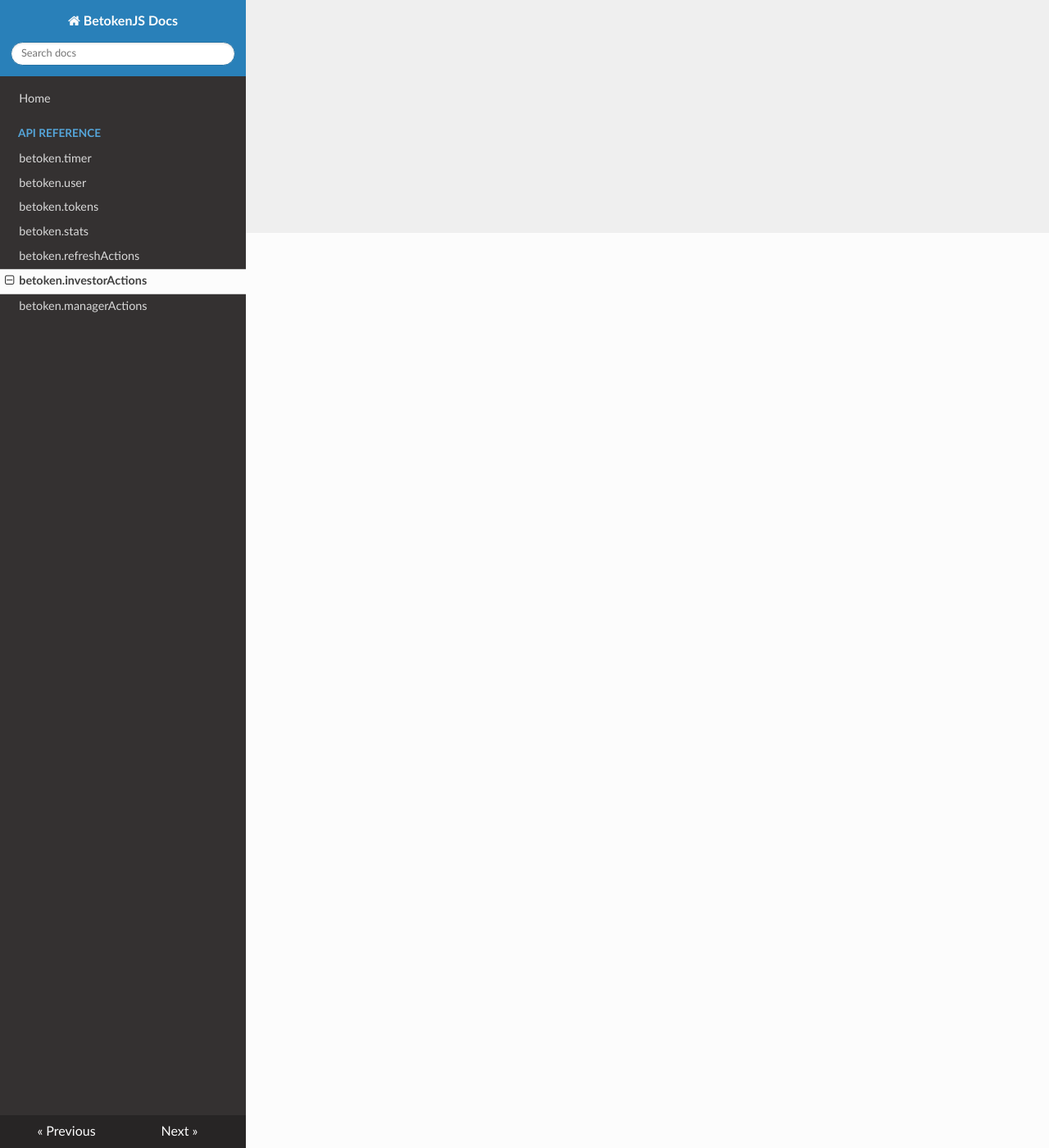
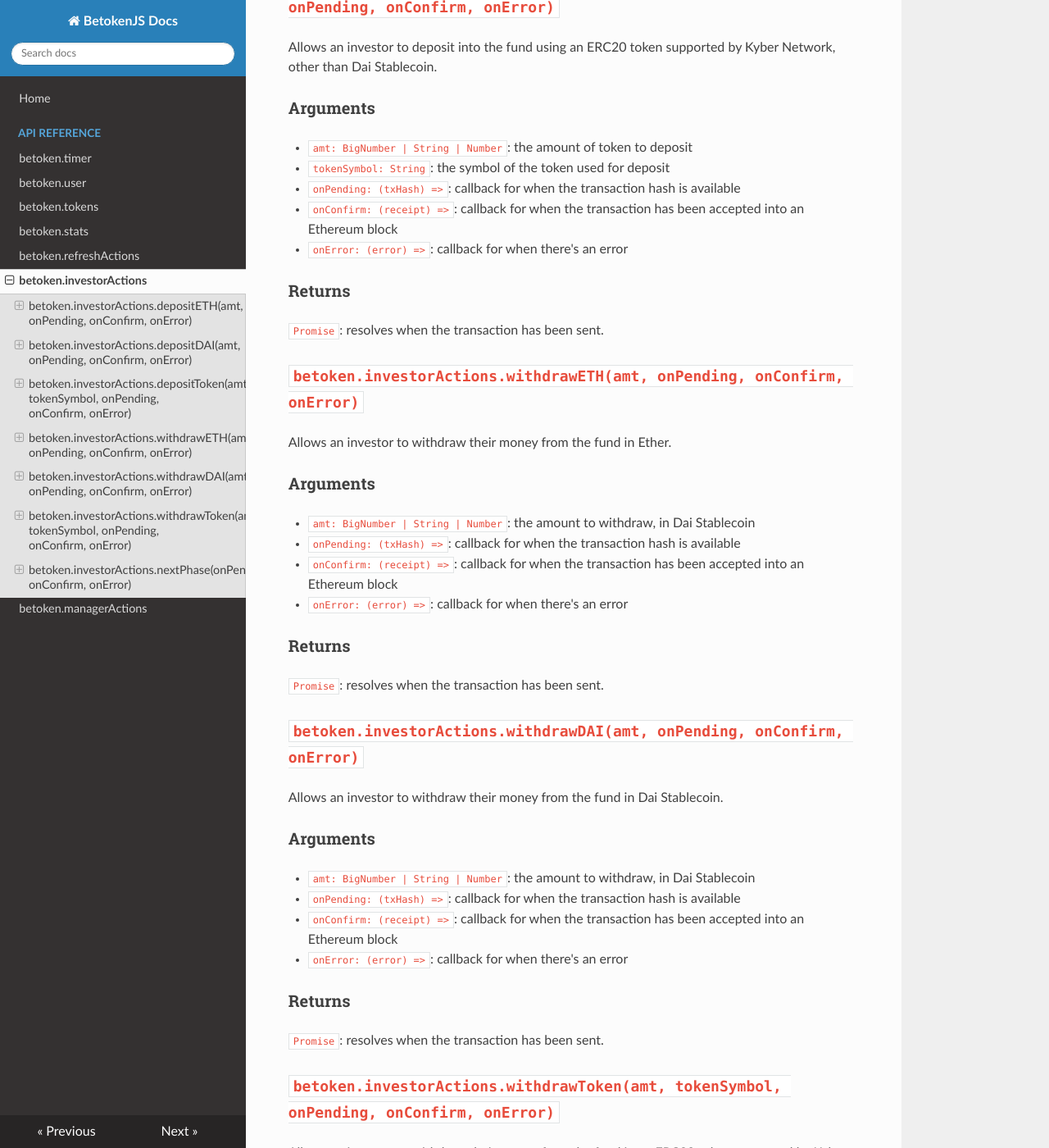
Before and after one commit to Betoken/betoken-js-docs, an MkDocs documentation site: the page built from docs/api/investor-actions.md, in a window 1280 px wide and 1400 px high, scrolled down 1116 px. Shown: the whole window at 82% size. Built offline with MkDocs 1.6.1, drawn with Linux system fonts in a browser that asks for light colours; nearby versions of some CDN libraries; some of the changed text lies outside the part shown.

Commit message:
finished investor actions

```diff
--- a/docs/api/investor-actions.md
+++ b/docs/api/investor-actions.md
@@ -1,2 +1,91 @@
 # betoken.investorActions
 Allows the user to deposit/withdraw their money in the Betoken fund.
+
+## `betoken.investorActions.depositETH(amt, onPending, onConfirm, onError)`
+Allows an investor to deposit into the fund using Ether.
+
+### Arguments
+- `amt: BigNumber | String | Number`: the amount of Ether to deposit
+- `onPending: (txHash) =>`: callback for when the transaction hash is available
+- `onConfirm: (receipt) =>`: callback for when the transaction has been accepted into an Ethereum block
+- `onError: (error) =>`: callback for when there's an error
+
+### Returns
+`Promise`: resolves when the transaction has been sent.
+
+
+## `betoken.investorActions.depositDAI(amt, onPending, onConfirm, onError)`
+Allows an investor to deposit into the fund using Dai Stablecoin.
+
+### Arguments
+- `amt: BigNumber | String | Number`: the amount of DAI to deposit
+- `onPending: (txHash) =>`: callback for when the transaction hash is available
+- `onConfirm: (receipt) =>`: callback for when the transaction has been accepted into an Ethereum block
+- `onError: (error) =>`: callback for when there's an error
+
+### Returns
+`Promise`: resolves when the transaction has been sent.
+
+## `betoken.investorActions.depositToken(amt, tokenSymbol, onPending, onConfirm, onError)`
+Allows an investor to deposit into the fund using an ERC20 token supported by Kyber Network, other than Dai Stablecoin.
+
+### Arguments
+- `amt: BigNumber | String | Number`: the amount of token to deposit
+- `tokenSymbol: String`: the symbol of the token used for deposit
+- `onPending: (txHash) =>`: callback for when the transaction hash is available
+- `onConfirm: (receipt) =>`: callback for when the transaction has been accepted into an Ethereum block
+- `onError: (error) =>`: callback for when there's an error
+
+### Returns
+`Promise`: resolves when the transaction has been sent.
+
+
+## `betoken.investorActions.withdrawETH(amt, onPending, onConfirm, onError)`
+Allows an investor to withdraw their money from the fund in Ether.
+
+### Arguments
+- `amt: BigNumber | String | Number`: the amount to withdraw, in Dai Stablecoin
+- `onPending: (txHash) =>`: callback for when the transaction hash is available
+- `onConfirm: (receipt) =>`: callback for when the transaction has been accepted into an Ethereum block
+- `onError: (error) =>`: callback for when there's an error
+
+### Returns
+`Promise`: resolves when the transaction has been sent.
+
+
+## `betoken.investorActions.withdrawDAI(amt, onPending, onConfirm, onError)`
+Allows an investor to withdraw their money from the fund in Dai Stablecoin.
+
+### Arguments
+- `amt: BigNumber | String | Number`: the amount to withdraw, in Dai Stablecoin
+- `onPending: (txHash) =>`: callback for when the transaction hash is available
+- `onConfirm: (receipt) =>`: callback for when the transaction has been accepted into an Ethereum block
+- `onError: (error) =>`: callback for when there's an error
+
+### Returns
+`Promise`: resolves when the transaction has been sent.
+
+
+## `betoken.investorActions.withdrawToken(amt, tokenSymbol, onPending, onConfirm, onError)`
+Allows an investor to withdraw their money from the fund in an ERC20 token supported by Kyber Network, other than Dai Stablecoin.
+
+### Arguments
+- `amt: BigNumber | String | Number`: the amount to withdraw, in Dai Stablecoin
+- `tokenSymbol: String`: the symbol of the token to used for the withdrawal
+- `onPending: (txHash) =>`: callback for when the transaction hash is available
+- `onConfirm: (receipt) =>`: callback for when the transaction has been accepted into an Ethereum block
+- `onError: (error) =>`: callback for when there's an error
+
+### Returns
+`Promise`: resolves when the transaction has been sent.
+
+
+## `betoken.investorActions.nextPhase(onPending, onConfirm, onError)`
+Transitions the Betoken fund to the next investment phase. This affects all Betoken users, and the manager that calls this function first is rewarded 1 KRO.
+### Arguments
+- `onPending: (txHash) =>`: callback for when the transaction hash is available
+- `onConfirm: (receipt) =>`: callback for when the transaction has been accepted into an Ethereum block
+- `onError: (error) =>`: callback for when there's an error
+
+### Returns
+`Promise`: resolves when the transaction has been sent.
```
Also changed, not shown: docs/api/refresh.md (+2 -0 lines), docs/api/stats.md (+5 -0 lines), docs/api/timer.md (+4 -0 lines), docs/api/tokens.md (+12 -0 lines), docs/api/user.md (+9 -0 lines).
